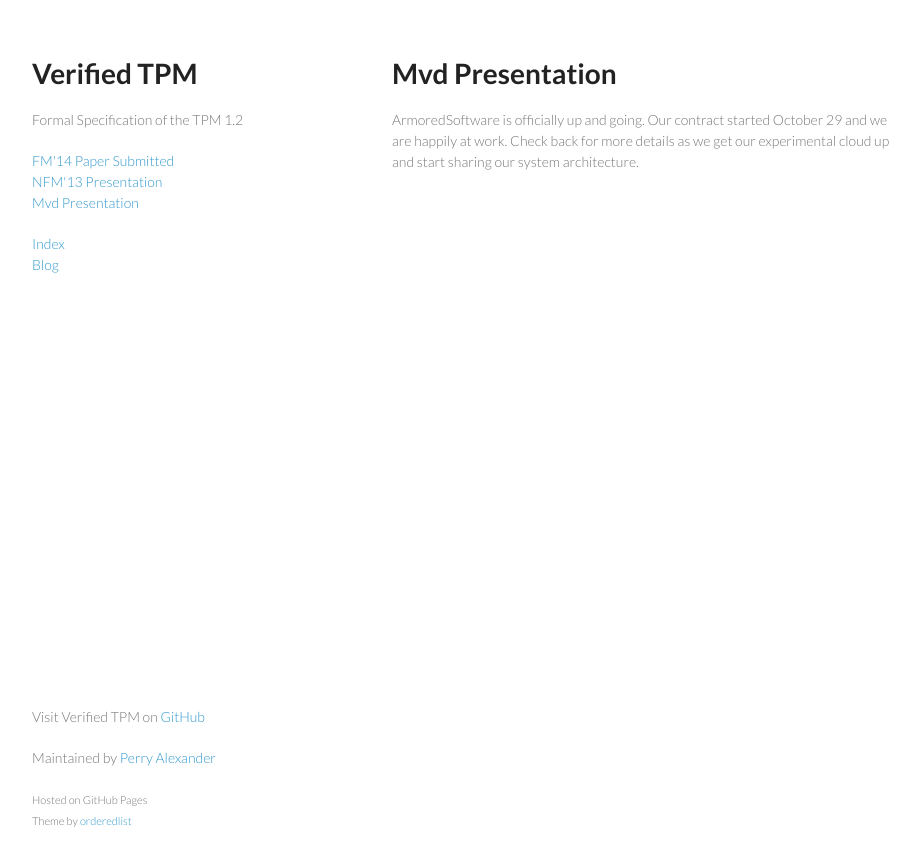
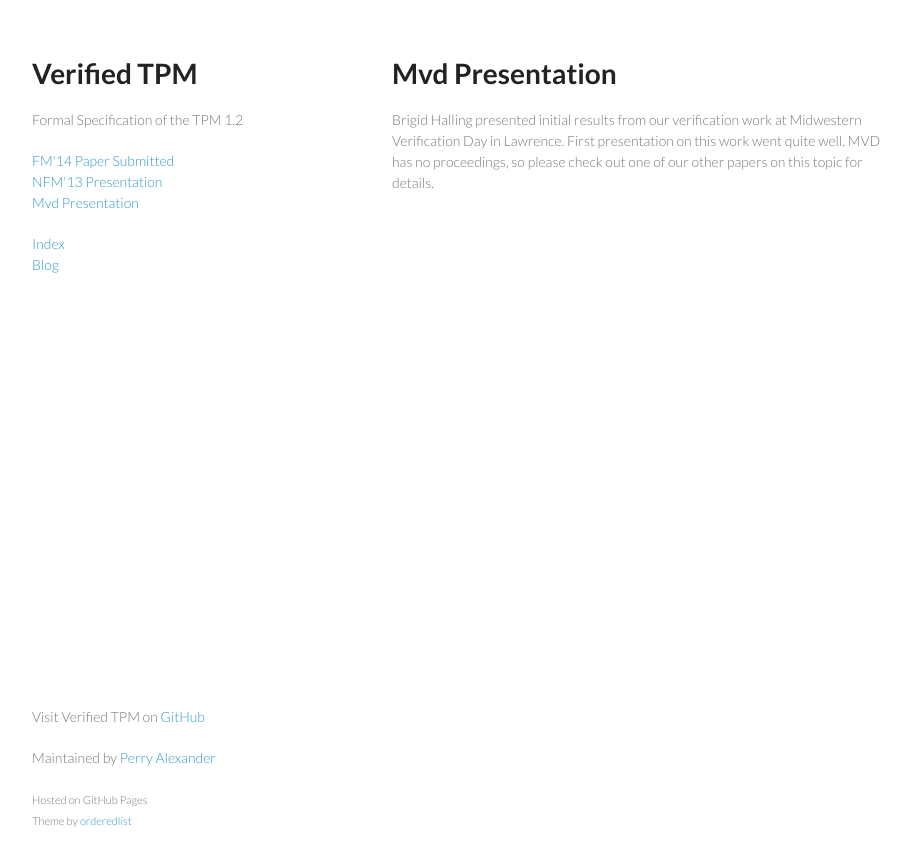
Before and after one commit to ku-sldg/verified-tpm12, a Jekyll site: the page built from _posts/2012-9-20-MVD-Presentation.md, in a window 1280 px wide. Shown: the top 866 px of the page, without its empty margins (178-1098 px from the left). Built offline with Jekyll 4.4.1, drawn with Linux system fonts in a browser that asks for light colours.

```diff
--- a/_posts/2012-9-20-MVD-Presentation.md
+++ b/_posts/2012-9-20-MVD-Presentation.md
@@ -1,10 +1,10 @@
 ---
 layout: blog
 category: blog
-titie: Up and going
+titie: MVD'12 Presentation
 ---
 
-ArmoredSoftware is officially up and going.  Our contract started
-October 29 and we are happily at work.  Check back for more details as
-we get our experimental cloud up and start sharing our system
-architecture.
+Brigid Halling presented initial results from our verification work at
+Midwestern Verification Day in Lawrence.  First presentation on this
+work went quite well.  MVD has no proceedings, so please check out one
+of our other papers on this topic for details.
```
Also changed, not shown: _posts/2013-5-20-NFM-Presentation.md (+1 -1 lines).
